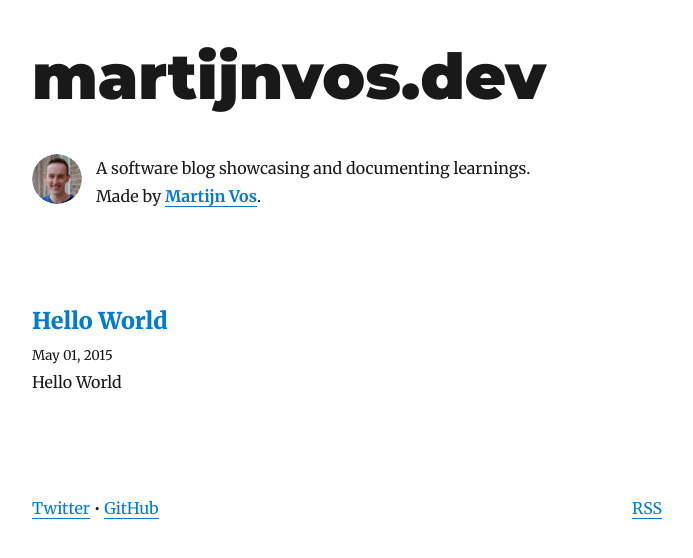
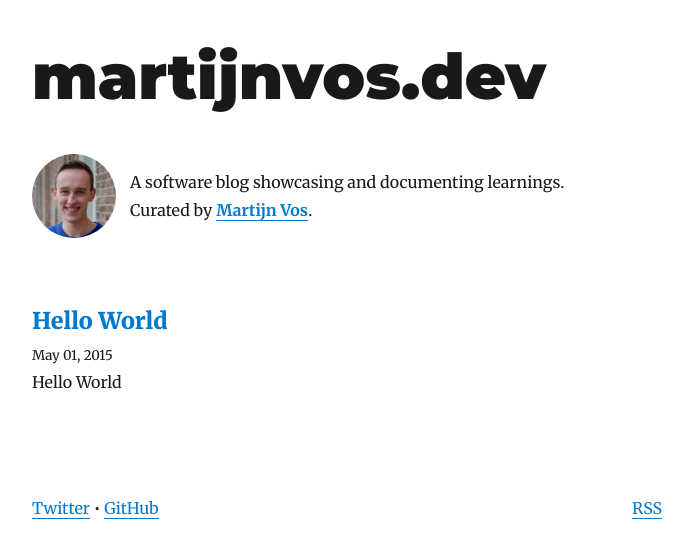
Before and after one commit to Martijnvos/martijnvos.dev, a Gatsby site: page / in a window 1280 px wide. Shown: the whole page, without its empty margins (293-986 px from the left). Built offline with nearby package versions, Linux system fonts and the light colour scheme; Gatsby itself is replaced by a stand-in of ours; some packages are replaced by stand-ins of ours.

Commit message:
refactor: update bio alignment

```diff
--- a/src/components/bio.js
+++ b/src/components/bio.js
@@ -7,20 +7,13 @@
 
 import React from "react"
 import { useStaticQuery, graphql } from "gatsby"
-import Image from "gatsby-image"
 
 import { rhythm } from "../utils/typography"
+import me from '../../content/assets/martijn-vos.jpg';
 
 const Bio = () => {
   const data = useStaticQuery(graphql`
     query BioQuery {
-      avatar: file(absolutePath: { regex: "/martijn-vos.jpg/" }) {
-        childImageSharp {
-          fixed(width: 50, height: 50) {
-            ...GatsbyImageSharpFixed
-          }
-        }
-      }
       site {
         siteMetadata {
           author
@@ -38,24 +31,23 @@ const Bio = () => {
       style={{
         display: `flex`,
         marginBottom: rhythm(2.5),
+        alignItems: 'center'
       }}
     >
-      <Image
-        fixed={data.avatar.childImageSharp.fixed}
+      <img
+        src={me}
         alt={author}
         style={{
           marginRight: rhythm(1 / 2),
           marginBottom: 0,
-          minWidth: 50,
-          borderRadius: `100%`,
-        }}
-        imgStyle={{
+          width: rhythm(3),
+          height: rhythm(3),
           borderRadius: `50%`,
         }}
       />
-      <p>
+      <p style={{ marginBottom: 0 }}>
         A software blog showcasing and documenting learnings. <br />
-        Made by <a href={`https://twitter.com/${social.twitter}`} target="_blank" rel="noopener noreferrer"><strong>{author}</strong></a>.
+        Curated by <a href={`https://twitter.com/${social.twitter}`} target="_blank" rel="noopener noreferrer"><strong>{author}</strong></a>.
       </p>
     </div>
   )
```
